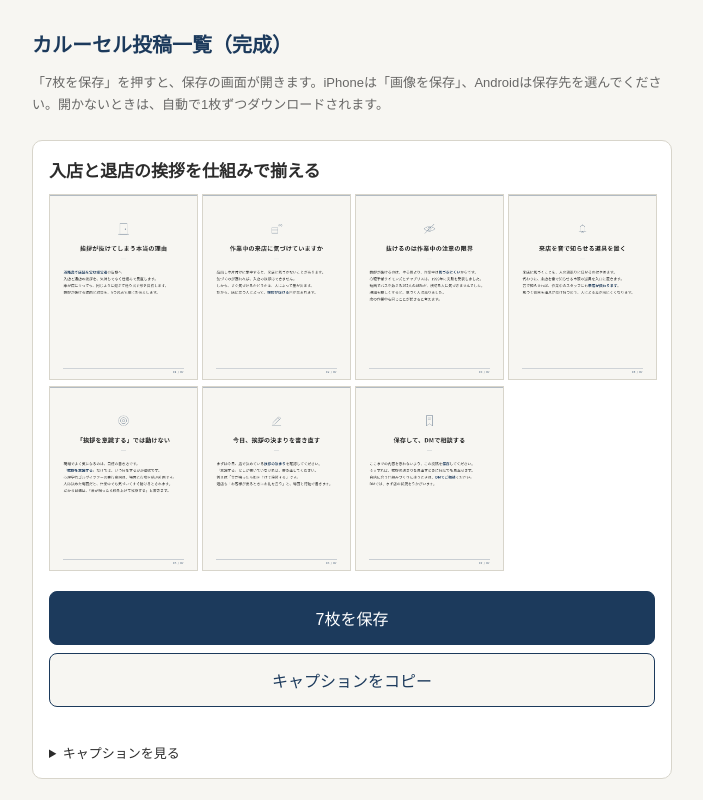
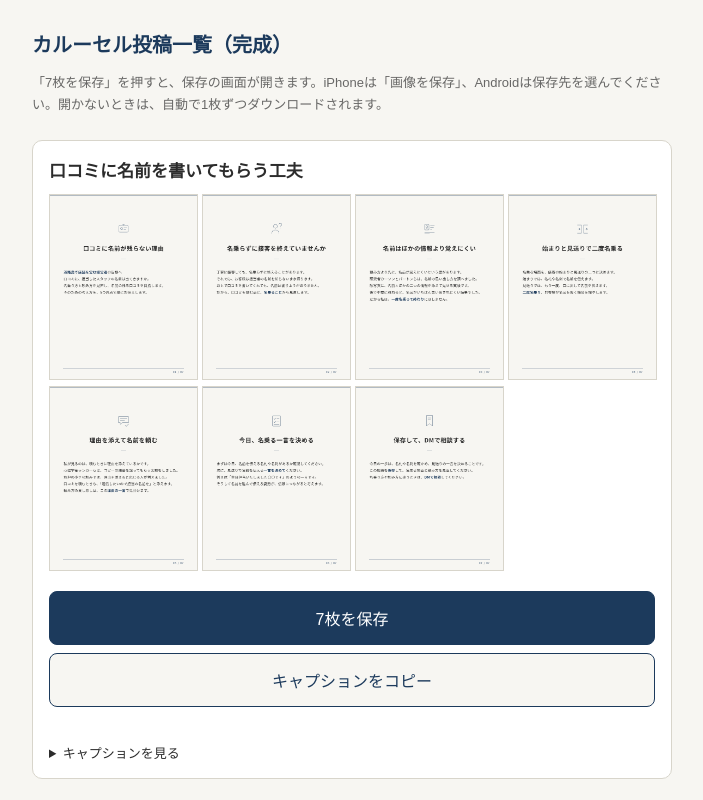
Before and after one commit to souta0011518-cloud/carousel-gallery, a plain HTML site: page index.html in a window 1280 px wide. Shown: the top 800 px of the page, without its empty margins (288-991 px from the left). Drawn offline with Linux system fonts and the light colour scheme.

Commit message:
投稿の一覧を更新（17件）

```diff
--- a/index.html
+++ b/index.html
@@ -25,6 +25,27 @@ pre { white-space: pre-wrap; font: inherit; line-height: 1.7; }
 <main>
 <h1>カルーセル投稿一覧（完成）</h1>
 <p class="note">「7枚を保存」を押すと、保存の画面が開きます。iPhoneは「画像を保存」、Androidは保存先を選んでください。開かないときは、自動で1枚ずつダウンロードされます。</p>
+<article data-title="口コミに名前を書いてもらう工夫" data-files="outputs/口コミに名前を書いてもらう工夫/01.png|outputs/口コミに名前を書いてもらう工夫/02.png|outputs/口コミに名前を書いてもらう工夫/03.png|outputs/口コミに名前を書いてもらう工夫/04.png|outputs/口コミに名前を書いてもらう工夫/05.png|outputs/口コミに名前を書いてもらう工夫/06.png|outputs/口コミに名前を書いてもらう工夫/07.png">
+<h2>口コミに名前を書いてもらう工夫</h2>
+<div class="thumbs"><img src="outputs/口コミに名前を書いてもらう工夫/01.png" alt="1枚目" loading="lazy"><img src="outputs/口コミに名前を書いてもらう工夫/02.png" alt="2枚目" loading="lazy"><img src="outputs/口コミに名前を書いてもらう工夫/03.png" alt="3枚目" loading="lazy"><img src="outputs/口コミに名前を書いてもらう工夫/04.png" alt="4枚目" loading="lazy"><img src="outputs/口コミに名前を書いてもらう工夫/05.png" alt="5枚目" loading="lazy"><img src="outputs/口コミに名前を書いてもらう工夫/06.png" alt="6枚目" loading="lazy"><img src="outputs/口コミに名前を書いてもらう工夫/07.png" alt="7枚目" loading="lazy"></div>
+<button type="button" onclick="saveAll(this)">7枚を保存</button>
+<button type="button" class="sub" onclick="copyCaption(this)">キャプションをコピー</button>
+<div class="status"></div>
+<details><summary>キャプションを見る</summary><pre>淡路島で店舗を営む方へ。
+口コミに、担当したスタッフの名前は出てきますか。名乗り方と頼み方を見直す考え方を、5つの点で紹介します。
+
+1. 名乗らずに接客を終えていませんか：名乗らずに終えれば、お客様は名前を知らないまま帰り、口コミにも書けません。
+2. 名前はほかの情報より覚えにくい：研究者カーソンとバートンらの実験では、顔写真とともに見せた情報を後で不意に尋ねると、名前が最も思い出されにくい結果でした。
+3. 始まりと見送りで二度名乗る：始まりは名札や名刺で、見送りではもう一度、口に出して名前を伝えます。
+4. 理由を添えて名前を頼む：心理学者ランガーらの実験では、負担の小さな頼みに理由を添えると、応じる人が増えました。口コミを頼むときも「返信したいので、担当の名前も入れてください」と添えます。
+5. 今日、名乗る一言を決める：まずは、名札や名刺があるかを確かめます。
+
+今日の一歩：名札や名刺がそろっているかを確かめ、見送りで名乗る一言を決めてください。
+
+保存して、名乗る場面と頼み方を見返してください。自分の店に合う名乗り方や頼み方に迷うときは、DMでご相談ください。
+
+#淡路島 #店舗経営 #接客 #口コミ #小規模店舗 #名乗り</pre></details>
+</article>
 <article data-title="入店と退店の挨拶を仕組みで揃える" data-files="outputs/入店と退店の挨拶を仕組みで揃える/01.png|outputs/入店と退店の挨拶を仕組みで揃える/02.png|outputs/入店と退店の挨拶を仕組みで揃える/03.png|outputs/入店と退店の挨拶を仕組みで揃える/04.png|outputs/入店と退店の挨拶を仕組みで揃える/05.png|outputs/入店と退店の挨拶を仕組みで揃える/06.png|outputs/入店と退店の挨拶を仕組みで揃える/07.png">
 <h2>入店と退店の挨拶を仕組みで揃える</h2>
 <div class="thumbs"><img src="outputs/入店と退店の挨拶を仕組みで揃える/01.png" alt="1枚目" loading="lazy"><img src="outputs/入店と退店の挨拶を仕組みで揃える/02.png" alt="2枚目" loading="lazy"><img src="outputs/入店と退店の挨拶を仕組みで揃える/03.png" alt="3枚目" loading="lazy"><img src="outputs/入店と退店の挨拶を仕組みで揃える/04.png" alt="4枚目" loading="lazy"><img src="outputs/入店と退店の挨拶を仕組みで揃える/05.png" alt="5枚目" loading="lazy"><img src="outputs/入店と退店の挨拶を仕組みで揃える/06.png" alt="6枚目" loading="lazy"><img src="outputs/入店と退店の挨拶を仕組みで揃える/07.png" alt="7枚目" loading="lazy"></div>
```
Also changed, not shown: outputs/口コミに名前を書いてもらう工夫/01.png (added), outputs/口コミに名前を書いてもらう工夫/02.png (added), outputs/口コミに名前を書いてもらう工夫/03.png (added), outputs/口コミに名前を書いてもらう工夫/04.png (added), outputs/口コミに名前を書いてもらう工夫/05.png (added), outputs/口コミに名前を書いてもらう工夫/06.png (added), outputs/口コミに名前を書いてもらう工夫/07.png (added), outputs/口コミに名前を書いてもらう工夫/キャプション.txt (added).
